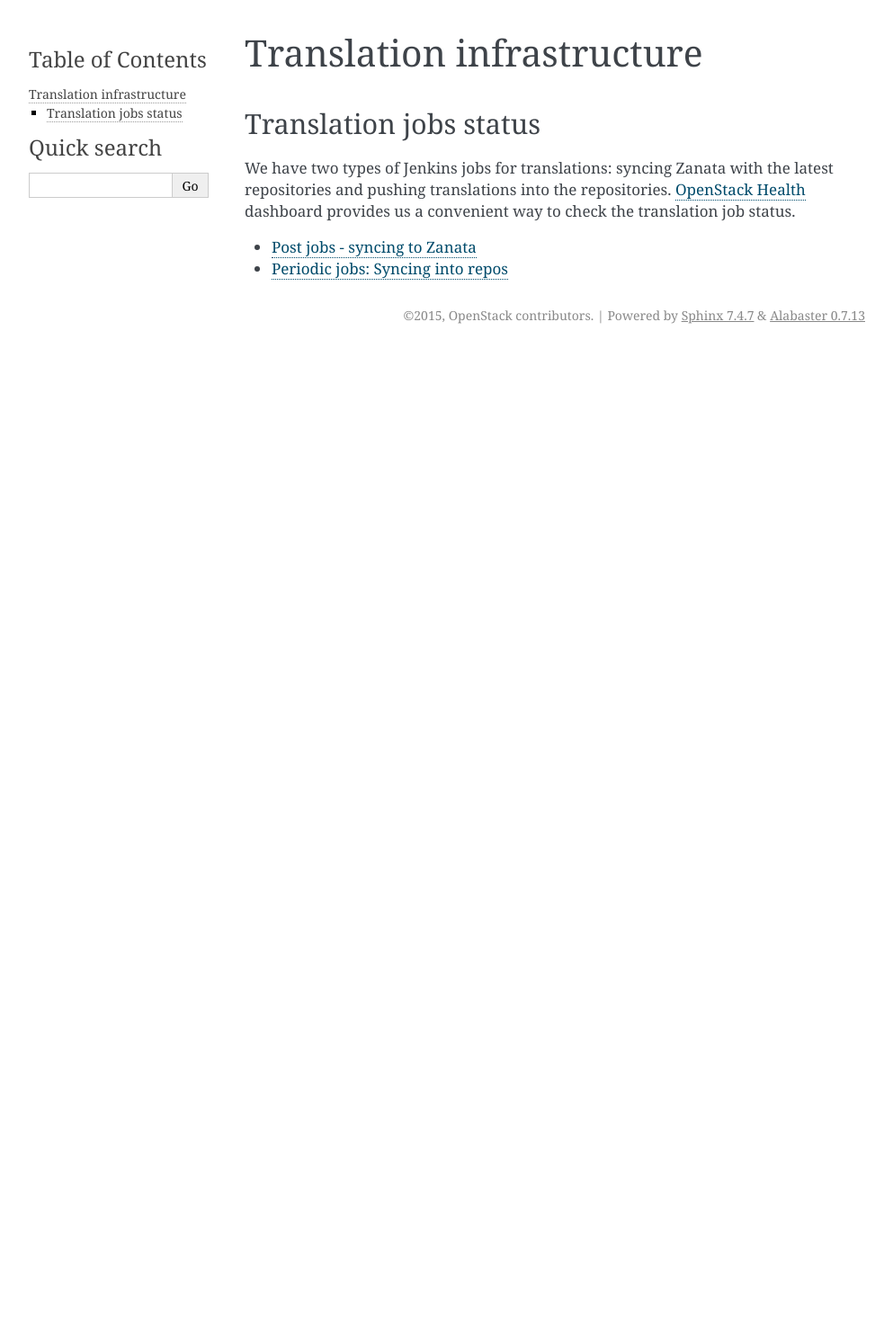
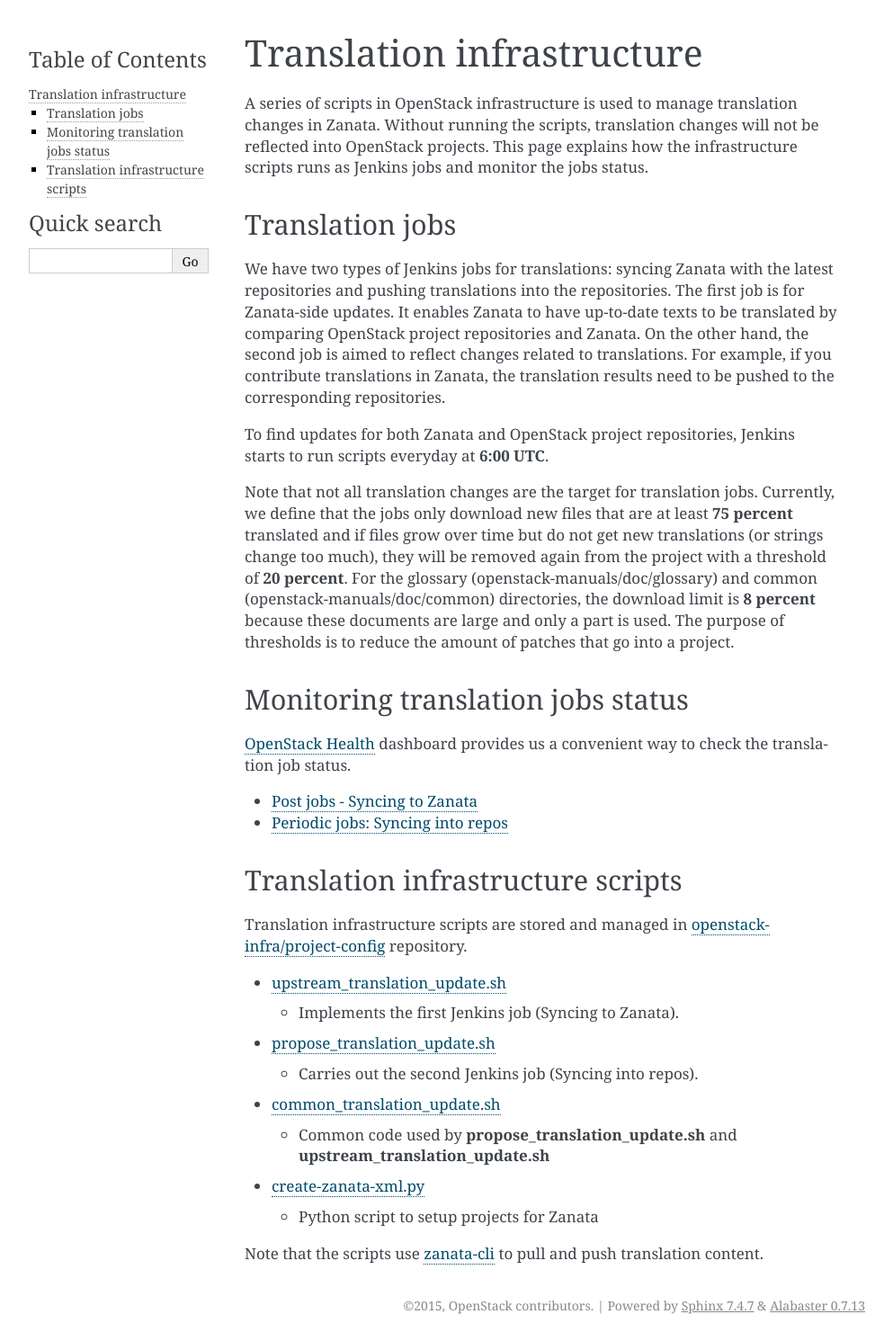
Before and after one commit to openstack/i18n, a Sphinx documentation site: the page built from doc/source/infra.rst, in a window 1280 px wide. Shown: the whole page at 90% size, without its empty margins (148-1141 px from the left). Built offline with Sphinx 7.4.7, drawn with Linux system fonts in a browser that asks for light colours; before the commit the page ends 900 px from its top, so only the background shows below that.

Commit message:
Add explanation on translation jobs and scripts
The explanation on translation jobs and related scripts
is helpful for better understanding of monitoring translation
jobs status. The content was partly incorporated from
https://wiki.openstack.org/wiki/Translations/Infrastructure.

Change-Id: I10dbd98e5aaac2ecfc28eab8d292e5ade726d38c

```diff
--- a/doc/source/infra.rst
+++ b/doc/source/infra.rst
@@ -2,13 +2,67 @@
 Translation infrastructure
 ==========================
 
-Translation jobs status
-=======================
+A series of scripts in OpenStack infrastructure is used to manage translation
+changes in Zanata. Without running the scripts, translation changes will not
+be reflected into OpenStack projects. This page explains how the infrastructure
+scripts runs as Jenkins jobs and monitor the jobs status.
+
+Translation jobs
+================
 
 We have two types of Jenkins jobs for translations: syncing Zanata with the
 latest repositories and pushing translations into the repositories.
+The first job is for Zanata-side updates. It enables Zanata to have up-to-date
+texts to be translated by comparing OpenStack project repositories and Zanata.
+On the other hand, the second job is aimed to reflect changes related to
+translations. For example, if you contribute translations in Zanata, the
+translation results need to be pushed to the corresponding repositories.
+
+To find updates for both Zanata and OpenStack project repositories,
+Jenkins starts to run scripts everyday at **6:00 UTC**.
+
+Note that not all translation changes are the target for translation jobs.
+Currently, we define that the jobs only download new files that are at least
+**75 percent** translated and if files grow over time but do not get new
+translations (or strings change too much), they will be removed again from the
+project with a threshold of **20 percent**. For the glossary
+(openstack-manuals/doc/glossary) and common (openstack-manuals/doc/common)
+directories, the download limit is **8 percent** because these documents are
+large and only a part is used. The purpose of thresholds is to reduce the
+amount of patches that go into a project.
+
+Monitoring translation jobs status
+==================================
+
 `OpenStack Health <http://status.openstack.org/openstack-health/#/>`__
 dashboard provides us a convenient way to check the translation job status.
 
-* `Post jobs - syncing to Zanata <http://status.openstack.org/openstack-health/#/g/build_queue/post?groupKey=build_queue&searchJob=translation>`__
+* `Post jobs - Syncing to Zanata <http://status.openstack.org/openstack-health/#/g/build_queue/post?groupKey=build_queue&searchJob=translation>`__
 * `Periodic jobs: Syncing into repos <http://status.openstack.org/openstack-health/#/g/build_queue/periodic?groupKey=build_queue&searchJob=translation>`__
+
+Translation infrastructure scripts
+==================================
+
+Translation infrastructure scripts are stored and managed in
+`openstack-infra/project-config <http://git.openstack.org/cgit/openstack-infra/project-config>`__
+repository.
+
+* `upstream_translation_update.sh <http://git.openstack.org/cgit/openstack-infra/project-config/tree/jenkins/scripts/upstream_translation_update.sh>`__
+
+  * Implements the first Jenkins job (Syncing to Zanata).
+
+* `propose_translation_update.sh <http://git.openstack.org/cgit/openstack-infra/project-config/tree/jenkins/scripts/propose_translation_update.sh>`__
+
+  * Carries out the second Jenkins job (Syncing into repos).
+
+* `common_translation_update.sh <http://git.openstack.org/cgit/openstack-infra/project-config/tree/jenkins/scripts/common_translation_update.sh>`__
+
+  * Common code used by **propose_translation_update.sh** and
+    **upstream_translation_update.sh**
+
+* `create-zanata-xml.py <http://git.openstack.org/cgit/openstack-infra/project-config/tree/jenkins/scripts/create-zanata-xml.py>`__
+
+  * Python script to setup projects for Zanata
+
+Note that the scripts use `zanata-cli <http://docs.zanata.org/projects/zanata-client/en/latest/>`__
+to pull and push translation content.
```
